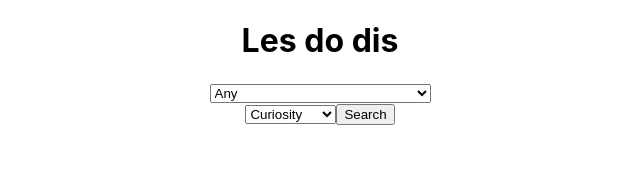
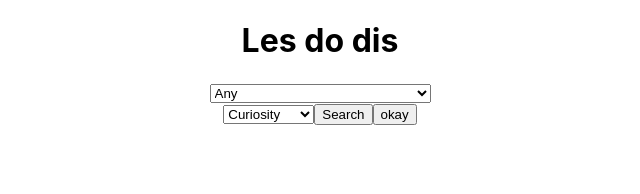
Before and after one commit to YaroslavBkh/curiosity, a React (Create React App) app: page / in a window 1280 px wide. Both pictures are taken after a click on the button "Search". Shown: the top 194 px of the page, without its empty margins (320-960 px from the left). Built offline with nearby package versions, Linux system fonts and the light colour scheme; no server answers.

Commit message:
Add a suicidal alert

```diff
--- /dev/null
+++ b/src/components/Alert/Alert.js
@@ -0,0 +1,22 @@
+import React, { useContext } from 'react';
+import AlertContext from '../../context/alert/alertContext';
+
+const Alert = () => {
+  const alertContext = useContext(AlertContext);
+  const { setAlert } = alertContext;
+
+  const handleClick = () => setAlert(false);
+
+  // Self-destruct in 3 seconds
+  (() => {
+    setTimeout(() => setAlert(false), 3000);
+  })();
+
+  return (
+    <button type="button" onClick={handleClick}>
+      okay
+    </button>
+  );
+};
+
+export default Alert;
--- a/src/components/SearchButton/SearchButton.js
+++ b/src/components/SearchButton/SearchButton.js
@@ -1,15 +1,24 @@
 import React, { useContext } from 'react';
+import Alert from '../Alert/Alert';
 import QueryContext from '../../context/query/queryContext';
+import AlertContext from '../../context/alert/alertContext';
 
 const SearchButton = () => {
   const queryContext = useContext(QueryContext);
-  const { getPhotos } = queryContext;
+  const { getPhotos, sol, date } = queryContext;
+  const alertContext = useContext(AlertContext);
+  const { alert, setAlert } = alertContext;
 
-  const onClick = () => getPhotos();
+  const onClick = () =>
+    sol === null && date === null ? setAlert(true) : getPhotos();
+
   return (
-    <button type="button" onClick={onClick}>
-      Search
-    </button>
+    <>
+      <button type="button" onClick={onClick}>
+        Search
+      </button>
+      {alert && <Alert />}
+    </>
   );
 };
 
```
